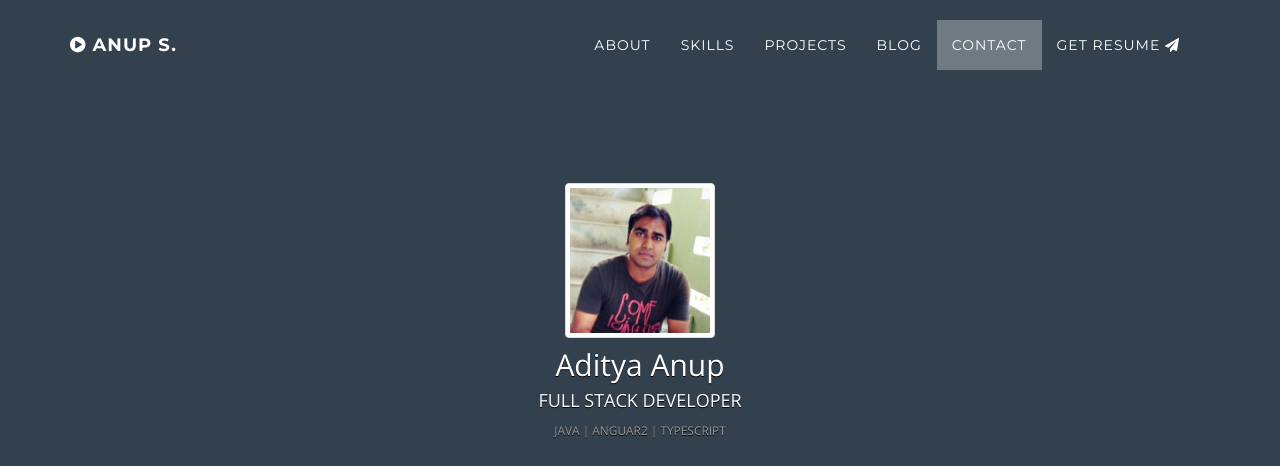
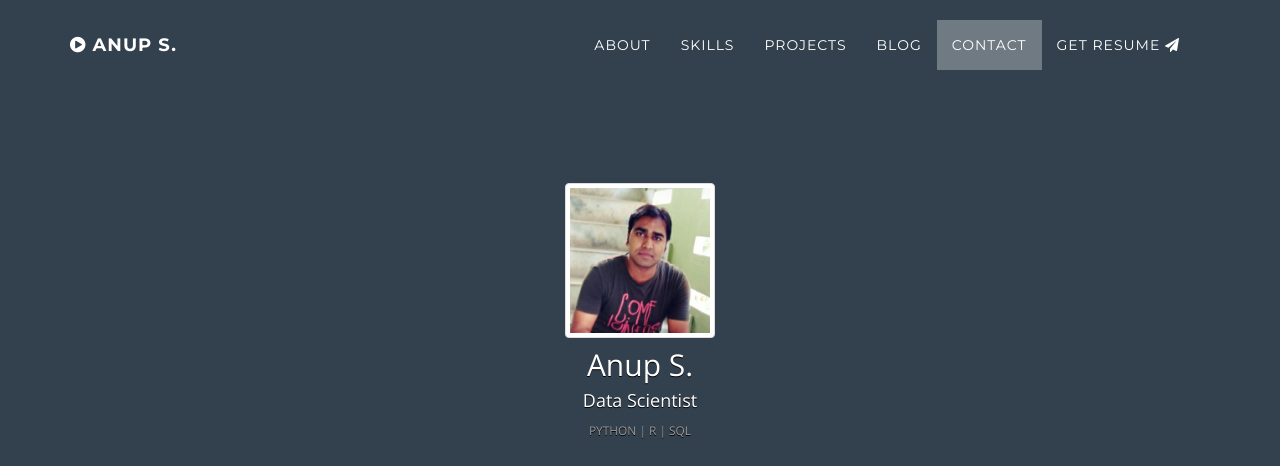
Before and after one commit to Adityaanup/Adityaanup.github.io, a website: page index.html in a window 1280 px wide. Shown: the top 466 px of the page. Drawn offline with nearby package versions, Linux system fonts and the light colour scheme.

Commit message:
Update index.html

```diff
--- a/index.html
+++ b/index.html
@@ -71,10 +71,10 @@
     <div class="header">
         <div class="vert-text">
             <div class="expandUp">
-                 <img src="img/adityaanup.jpg" class="img-thumbnail img-responsive " alt="aditya anup" width="150" height="150">
-                <h2>Aditya Anup</h2>
-                <h4>FULL STACK DEVELOPER</h4>
-                <small class="text-muted">JAVA | ANGUAR2 | TYPESCRIPT</small>
+                 <img src="img/adityaanup.jpg" class="img-thumbnail img-responsive " alt="anup s." width="150" height="150">
+                <h2>Anup S.</h2>
+                <h4>Data Scientist</h4>
+                <small class="text-muted">PYTHON | R | SQL</small>
             </div>
             <ul class="list-inline header-social-buttons">
                 <li>
```
